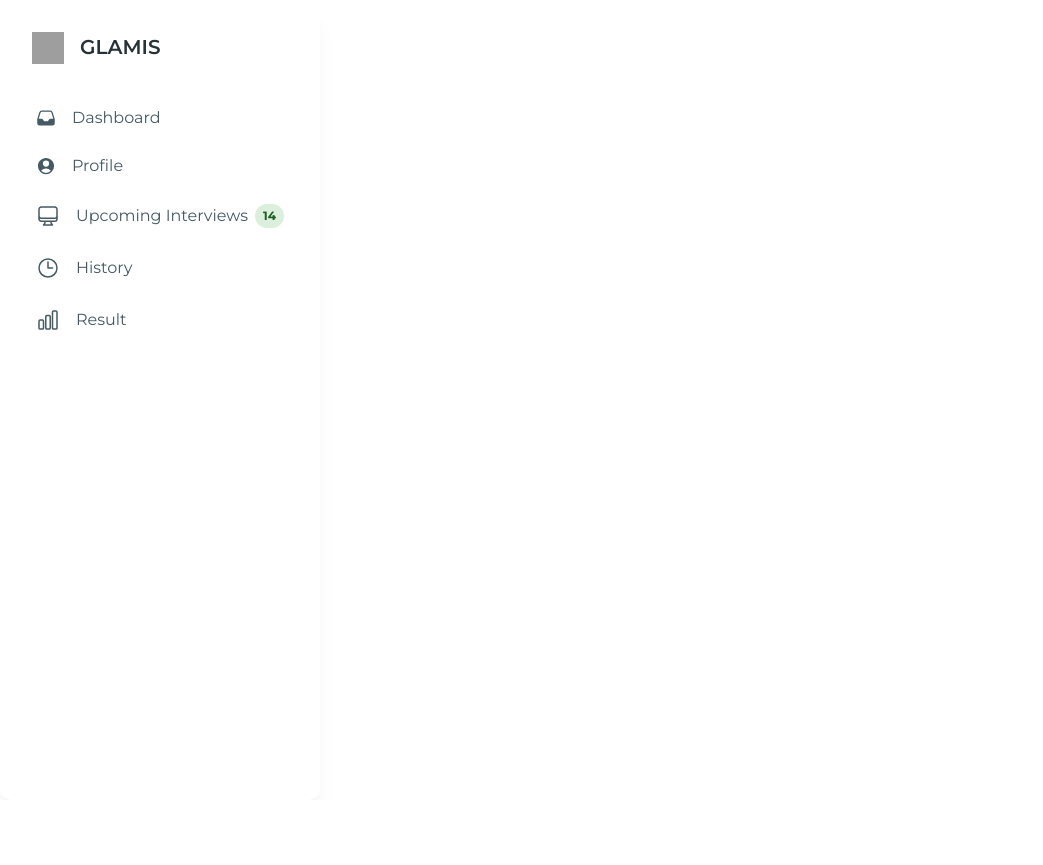
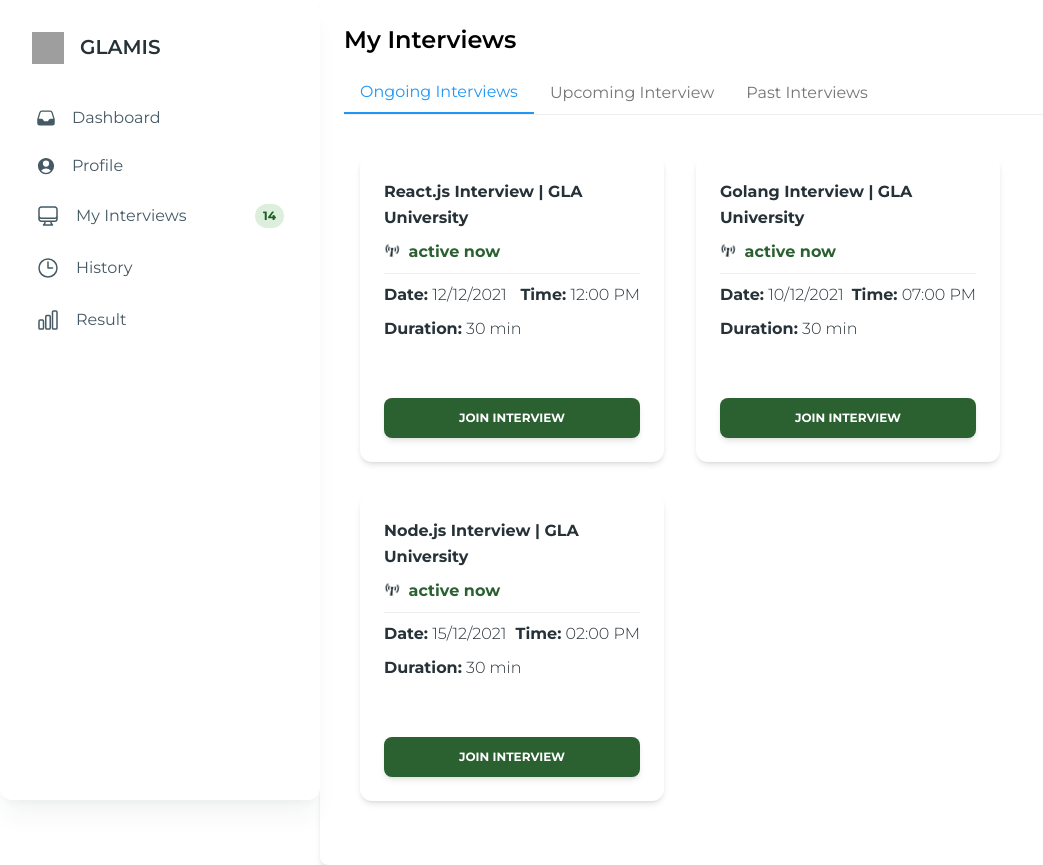
Before and after one commit to naitikshaxma/glamis_test, a React (Vite) app in the folder client/: page /dashboard in a window 1280 px wide. Shown: the whole page, without its empty margins (0-1043 px from the left). Before the commit the page ends 800 px from the top, so only its background shows below. Built offline with nearby package versions, Linux system fonts and the light colour scheme; grey boxes are pictures that could not be loaded; a web font is replaced by a local one.

Commit message:
ADD : My interview frontend

```diff
--- a/client/index.html
+++ b/client/index.html
@@ -14,6 +14,7 @@
     rel="stylesheet">
   <!-- unicons -->
   <link rel="stylesheet" href="https://unicons.iconscout.com/release/v4.0.8/css/line.css">
+  <link href='https://unpkg.com/boxicons@2.1.4/css/boxicons.min.css' rel='stylesheet'>
   <style>
     * {
       font-family: "Montserrat", serif !important;
--- /dev/null
+++ b/client/src/components/IntervierCard.jsx
@@ -0,0 +1,74 @@
+import {
+    Card,
+    CardBody,
+    CardFooter,
+    Typography,
+    Button,
+  } from "@material-tailwind/react";
+
+  export default function InterviewCard({props}) {
+    return (
+
+    <Card className="m-4 h-fit w-4/12" >
+        <CardBody>
+          <Typography color="blue-gray" className="mb-2">
+            {/* heading of inerview */}
+            <div className="font-bold">{
+                props.title
+            }</div>
+            </Typography>
+            <Typography color="blue-gray">
+                {/* description of interview */}
+                <div className="my-2">
+
+                <i className='bx bx-broadcast bx-tada bx-rotate-90' ></i>
+                {/* active now */}
+                {/* <span className="text-[#2b6030] font-bold mx-1"> {
+                    props.status }</span> */}
+                {props.status === 'active now' ? (
+                 <span className="text-[#2b6030] font-bold mx-1"> {
+                    props.status }</span>) : props.status === 'Upcoming Interview' ? (
+                    <span className="text-[#2b6030] font-bold mx-1"> {
+                        props.status }</span>) : (
+                        <span className="text-[#2b6030] font-bold mx-1"> {
+                            props.status }</span>
+                    )
+                }
+                </div>
+
+                <hr />
+                <div className="flex justify-between my-2">
+                    <div>
+                        <span className="font-bold">Date:</span> {props.date}
+                    </div>
+                    <div>
+                        <span className="font-bold">Time:</span> {props.time}
+                    </div>
+                </div>
+                <div className="my-2">
+                    <div>
+                        <span className="font-bold">Duration:</span> {props.duration}
+                    </div>
+                </div>
+            </Typography>
+
+        </CardBody>
+        <CardFooter>
+
+          {props.status === 'active now' ? (
+                <Button color="lightGreen"
+                className="w-full bg-[#2b6030] hover:bg-[#1c3d1f]"
+                >Join Interview</Button>
+          ) : props.status === 'Upcoming Interview' ? (
+                <Button color="lightGreen"
+                className="w-full bg-[#2b6030] hover:bg-[#1c3d1f]"
+                >Comming Soon</Button>
+          ) : (
+                <Button color="lightGreen"
+                className="w-full bg-[#2b6030] hover:bg-[#1c3d1f]"
+                >View Result</Button>
+          )}
+        </CardFooter>
+        </Card>
+    );
+  }
--- a/client/src/components/global_components/Sidebar.jsx
+++ b/client/src/components/global_components/Sidebar.jsx
@@ -62,7 +62,7 @@ export default function Sidebar() {
                         </svg>
 
                     </ListItemPrefix>
-                    Upcoming Interviews
+                    My Interviews
                     <ListItemSuffix>
                         <Chip value="14" size="sm" variant="ghost" color="green" className="rounded-full" />
                     </ListItemSuffix>
--- a/client/src/pages/Dashboard.jsx
+++ b/client/src/pages/Dashboard.jsx
@@ -1,9 +1,16 @@
 import React from 'react'
 import Sidebar from '../components/global_components/Sidebar'
+import MyInterview from './MyInterview'
 
 const Dashboard = () => {
     return (
+        <React.Fragment>
+            <div className="flex">
+
         <Sidebar />
+        <MyInterview/>
+            </div>
+        </React.Fragment>
     )
 }
 
--- /dev/null
+++ b/client/src/pages/MyInterview.jsx
@@ -0,0 +1,179 @@
+import React, { useState } from 'react';
+import InterviewCard from '../components/IntervierCard';
+
+const interviews = [
+    {
+        id: 1,
+        title: "React.js Interview | GLA University",
+        description: "React.js Interview | GLA University",
+        status: "active now",
+        date: "12/12/2021",
+        time: "12:00 PM",
+        duration: "30 min",
+    },
+    {
+        id: 2,
+        title: "Golang Interview | GLA University",
+        description: "Golang Interview | GLA University",
+        status: "active now",
+        date: "10/12/2021",
+        time: "07:00 PM",
+        duration: "30 min",
+    },
+    {
+        id: 3,
+        title: "Node.js Interview | GLA University",
+        description: "Node.js Interview | GLA University",
+        status: "active now",
+        date: "15/12/2021",
+        time: "02:00 PM",
+        duration: "30 min",
+    },
+    {
+        id: 4,
+        title: "Java Interview | GLA University",
+        description: "Java Interview | GLA University",
+        status: "Upcoming Interview",
+        date: "20/12/2021",
+        time: "11:00 AM",
+        duration: "50 min",
+    },
+    {
+        id: 5,
+        title: "Python Interview | GLA University",
+        description: "Python Interview | GLA University",
+        status: "Upcoming Interview",
+        date: "25/12/2021",
+        time: "09:00 AM",
+        duration: "40 min",
+    },
+    {
+        id: 6,
+        title: "C++ Interview | GLA University",
+        description: "C++ Interview | GLA University",
+        status: "Upcoming Interview",
+        date: "30/12/2021",
+        time: "10:00 AM",
+        duration: "45 min",
+    },
+    {
+        id: 7,
+        title: "Angular Interview | GLA University",
+        description: "Angular Interview | GLA University",
+        status: "Past Interview",
+        date: "05/12/2021",
+        time: "03:00 PM",
+        duration: "30 min",
+    },
+    {
+        id: 8,
+        title: "Vue.js Interview | GLA University",
+        description: "Vue.js Interview | GLA University",
+        status: "Past Interview",
+        date: "08/12/2021",
+        time: "04:00 PM",
+        duration: "30 min",
+    },
+    {
+        id: 9,
+        title: "React Native Interview | GLA University",
+        description: "React Native Interview | GLA University",
+        status: "Past Interview",
+        date: "01/12/2021",
+        time: "01:00 PM",
+        duration: "30 min",
+    }
+];
+
+const MyInterview = () => {
+
+    const [activeTab, setActiveTab] = useState("Ongoing Interview")
+
+    const renderContent = () => {
+        switch (activeTab) {
+            case 'Ongoing Interview':
+                return <OngoingInerview />;
+            case 'Upcoming Interview':
+                return <UpcomingInterview />;
+            case 'Past Interview':
+                return <PastInterview />;
+            default:
+                return <OngoingInerview />;
+        }}
+
+    return (
+        <div className="flex flex-col w-full p-6 bg-white shadow-md rounded-lg">
+            <h1 className="text-2xl font-semibold mb-4">My Interviews</h1>
+
+            <div className="flex border-b mb-6">
+                <button
+                    className={`py-2 px-4 ${activeTab === 'Ongoing Interview' ? 'border-b-2 border-blue-500 text-blue-500' : 'text-gray-600'}`}
+                    onClick={() => setActiveTab('Ongoing Interview')}
+                >
+                    Ongoing Interviews
+                </button>
+                <button
+                    className={`py-2 px-4 ${activeTab === 'Upcoming Interview' ? 'border-b-2 border-blue-500 text-blue-500' : 'text-gray-600'}`}
+                    onClick={() => setActiveTab('Upcoming Interview')}
+                >
+                    Upcoming Interview
+                </button>
+                <button
+                    className={`py-2 px-4 ${activeTab === 'Past Interview' ? 'border-b-2 border-blue-500 text-blue-500' : 'text-gray-600'}`}
+                    onClick={() => setActiveTab('Past Interview')}
+                >
+                    Past Interviews
+                </button>
+
+
+            </div>
+
+            <div>
+                {renderContent()}
+            </div>
+        </div>
+    );
+};
+
+const OngoingInerview = () => {
+    return (
+
+        <div className="flex mb-6 w-full flex-wrap">
+            {interviews.filter(interview => interview.status === 'active now').map(interview => (
+                <InterviewCard
+                    key={interview.id}
+                    props={interview}
+                />
+            ))}
+        </div>
+
+    );
+}
+
+const UpcomingInterview = () => {
+    return (
+        <div className="flex mb-6 w-full flex-wrap ">
+            {interviews.filter(interview => interview.status === 'Upcoming Interview').map(interview => (
+                <InterviewCard
+                    key={interview.id}
+                    props={interview}
+                />
+            ))}
+        </div>
+    );
+}
+
+const PastInterview = () => {
+    return (
+        <div className="flex mb-6 w-full flex-wrap">
+            {interviews.filter(interview => interview.status === 'Past Interview').map(interview => (
+                <InterviewCard
+                    key={interview.id}
+                    props={interview}
+                />
+            ))}
+        </div>
+    );
+}
+
+export default MyInterview;
--- a/client/src/pages/Signup.jsx
+++ b/client/src/pages/Signup.jsx
@@ -159,7 +159,7 @@ export default function Signup() {
                             </Button>
                             <Grid container>
                                 <Grid item>
-                                    <Link href="#" variant="body2">
+                                    <Link href="/login" variant="body2">
                                         {"Already have an account? Sign In"}
                                     </Link>
                                 </Grid>
```
